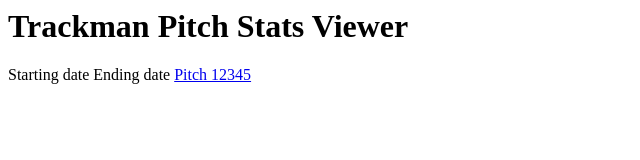
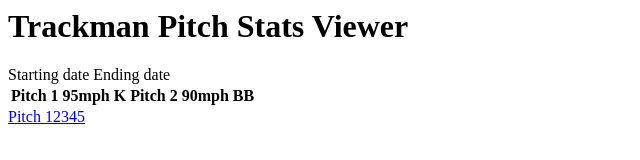
Before and after one commit to elise-blythe/elise-blythe, a plain HTML site: page index.html in a window 1280 px wide. Shown: the whole page, without its empty margins (0-640 px from the left). Drawn offline with Linux system fonts and the light colour scheme.

Commit message:
Update index.html

```diff
--- a/index.html
+++ b/index.html
@@ -6,6 +6,12 @@
     <h1>Trackman Pitch Stats Viewer</h1>
     Starting date
     Ending date
+    <table>
+      <tr>
+        <th>Pitch 1 95mph K</th>
+        <th>Pitch 2 90mph BB</the>
+      </tr>
+    </table>
     <a href="details.html">Pitch 12345</a>
   </body>
 </html>
```
